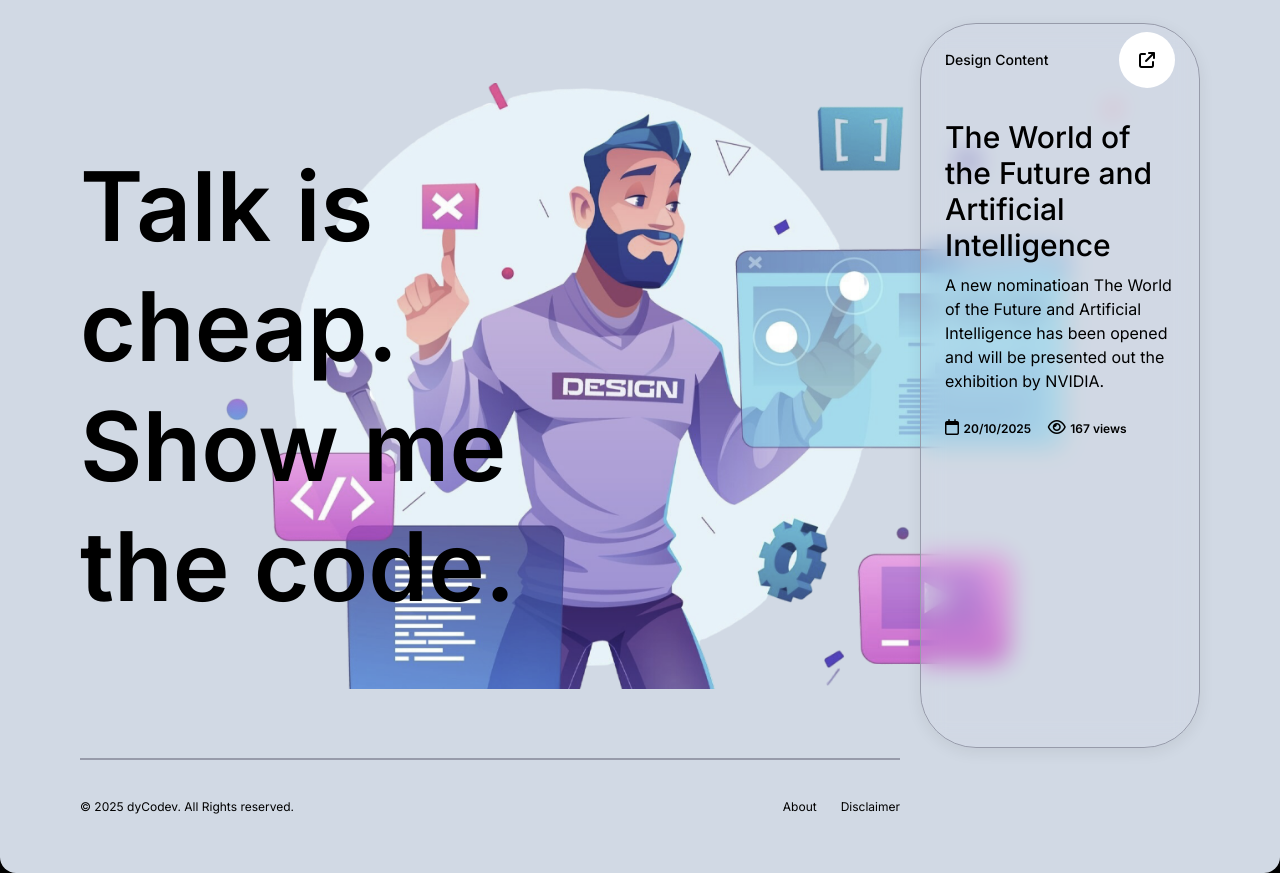
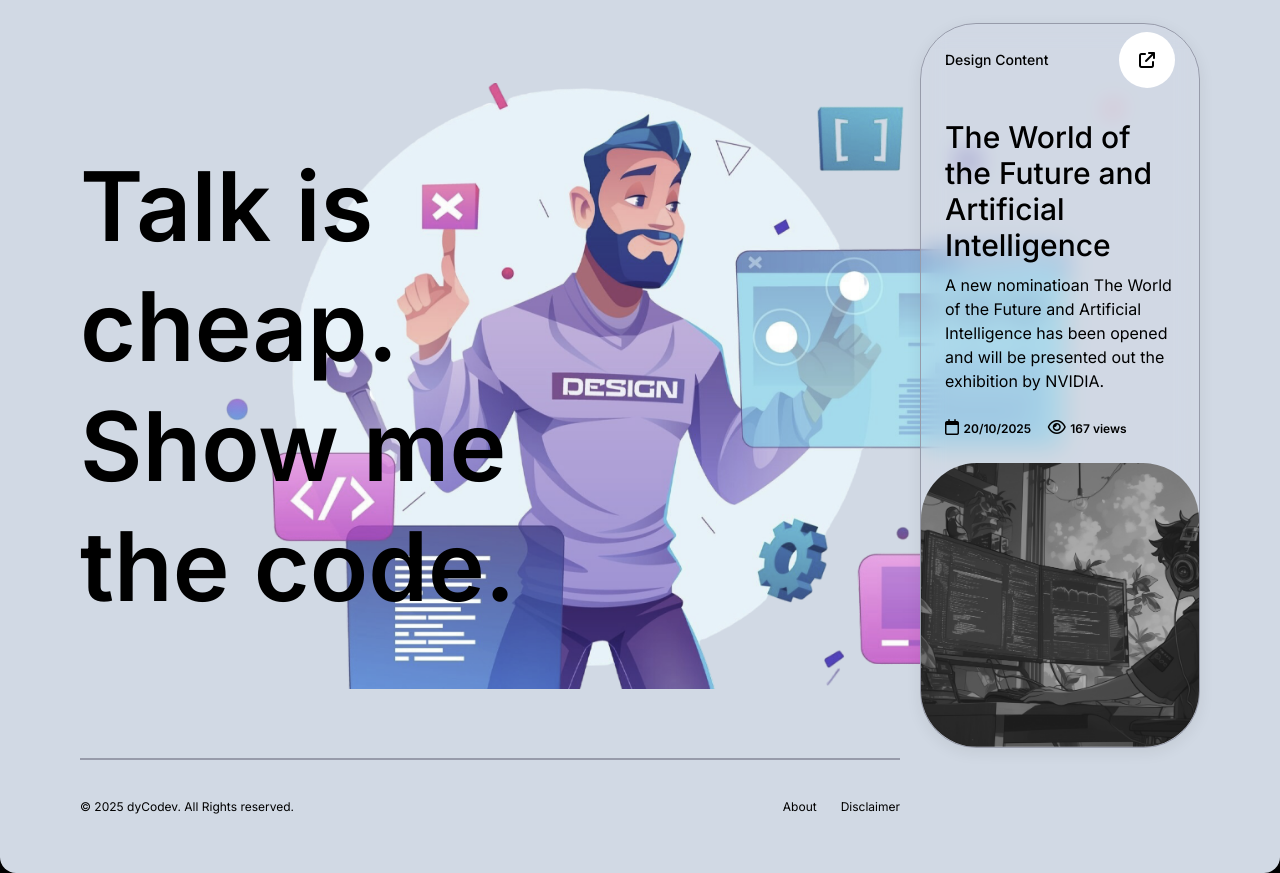
Before and after one commit to dy-pro/dycodev-public-site, a website built with Vite: page index.html in a window 1280 px wide. Shown: the part 207-1080 px from the top of the page. Built offline with nearby package versions, Linux system fonts and the light colour scheme; files whose address does not match are found by name.

Commit message:
Fixing thumbnail not display

```diff
--- a/index.html
+++ b/index.html
@@ -132,7 +132,7 @@
                             </span>
                         </div>
                     </div>
-                    <div class="basis-4/8 rounded-[56px] bg-[url(./thumb1.png)] bg-cover bg-origin-padding">
+                    <div class="basis-4/8 rounded-[56px] bg-[url(/thumb1.png)] bg-cover bg-origin-padding">
 
                     </div>
                 </div>
```
